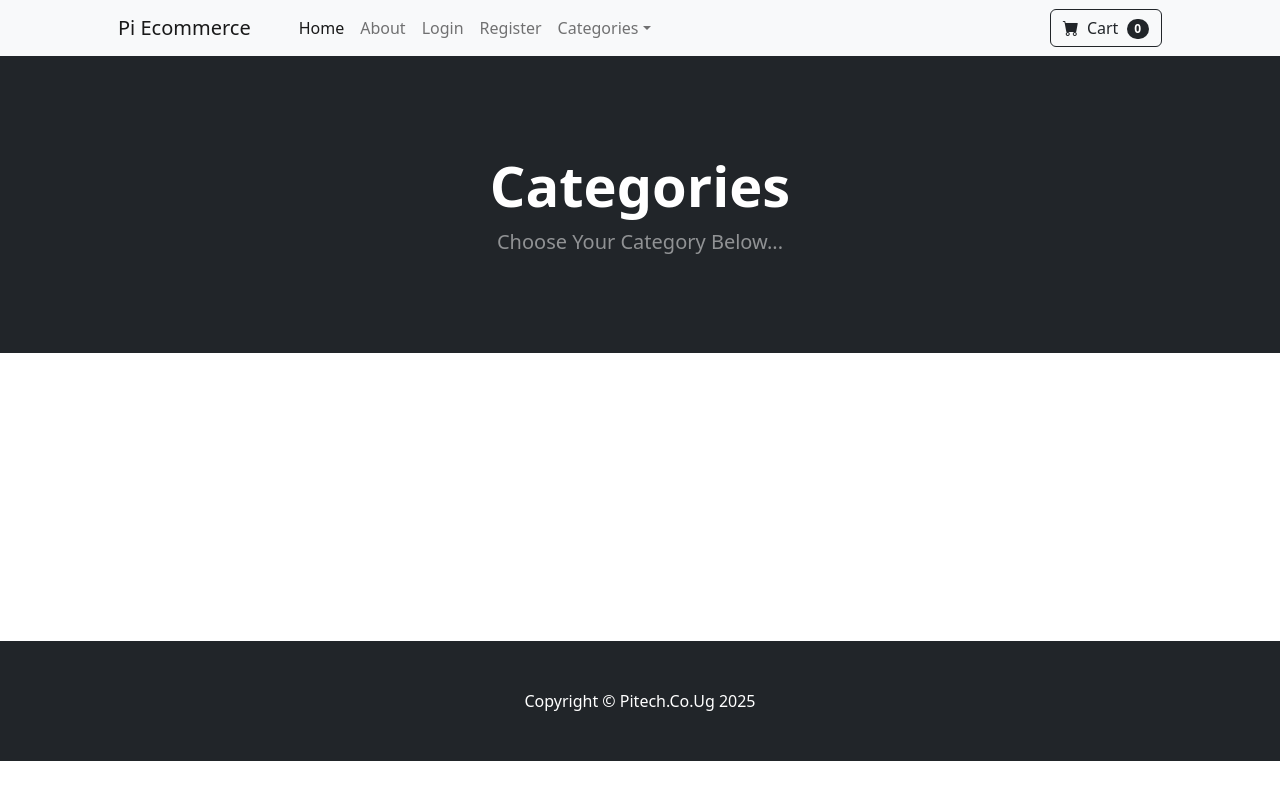
After one commit to nkyomuhendo/django-ecom-store, a Django app: a page that uses store/templates/navbar.html in a window 1280 px wide. The commit adds this page. Run offline with Django 5.2, Linux system fonts and the light colour scheme; data that the repository does not hold is empty; some libraries are stand-ins or nearby versions.

Commit message:
Added Categories Directory and summary page with links

```diff
--- a/store/templates/about.html
+++ b/store/templates/about.html
@@ -1,6 +1,4 @@
 {% extends 'base.html' %}
-
-{% load static %}
 
 {% block content %}
 
--- a/store/templates/category.html
+++ b/store/templates/category.html
@@ -1,7 +1,4 @@
 {% extends 'base.html' %}
-
-
-{% load static %}
 
 {% block content %}
         <!-- Header-->
--- /dev/null
+++ b/store/templates/category_summary.html
@@ -0,0 +1,32 @@
+{% extends 'base.html' %}
+
+{% block content %}
+
+ <!-- Header-->
+        <header class="bg-dark py-5">
+            <div class="container px-4 px-lg-5 my-5">
+                <div class="text-center text-white">
+                    <h1 class="display-4 fw-bolder">Categories</h1>
+                    <p class="lead fw-normal text-white-50 mb-0">Choose Your Category Below...</p>
+                </div>
+            </div>
+
+        </header>
+        <div class="container">
+                <div class="row">
+                    <center>
+                        <div class="col-8">
+                    <br/><br/>
+                    <!--{{categories}}-->
+                {% for category in categories %}
+                            <h3><a href="{% url 'category' category %}">{{ category }}</a></h3>
+                {% endfor %}
+
+<br/><br/><br/><br/><br/><br/><br/><br/><br/><br/>
+                        </div>
+                    </center>
+
+                </div>
+        </div>
+
+{% endblock content %}
--- a/store/templates/home.html
+++ b/store/templates/home.html
@@ -1,7 +1,4 @@
 {% extends 'base.html' %}
-
-
-{% load static %}
 
 {% block content %}
         <!-- Header-->
--- a/store/templates/login.html
+++ b/store/templates/login.html
@@ -1,6 +1,4 @@
 {% extends 'base.html' %}
-
-{% load static %}
 
 {% block content %}
 
--- a/store/templates/navbar.html
+++ b/store/templates/navbar.html
@@ -21,7 +21,7 @@
                         <li class="nav-item dropdown">
                             <a class="nav-link dropdown-toggle" id="navbarDropdown" href="#" role="button" data-bs-toggle="dropdown" aria-expanded="false">Categories</a>
                             <ul class="dropdown-menu" aria-labelledby="navbarDropdown">
-                                <li><a class="dropdown-item" href="{% url 'home' %}">All Products</a></li>
+                                <li><a class="dropdown-item" href="{% url 'category_summary' %}">All Products</a></li>
                                 <li><hr class="dropdown-divider" /></li>
                                 <li><a class="dropdown-item" href="{% url 'category' 'Programming-Books' %}">Programming Books</a></li>
                                 <li><a class="dropdown-item" href="{% url 'category' 'Marketing-Books' %}">Marketing Books</a></li>
--- a/store/templates/register.html
+++ b/store/templates/register.html
@@ -1,6 +1,4 @@
 {% extends 'base.html' %}
-
-{% load static %}
 
 {% block content %}
 
--- a/store/urls.py
+++ b/store/urls.py
@@ -9,4 +9,5 @@ urlpatterns = [
    path('register/', views.register_user, name='register'),
    path('product/<int:pk>', views.product, name='product'),
    path('category/<str:foo>', views.category, name='category'),
+   path('category_summary/>', views.category_summary, name='category_summary'),
 ]
--- a/store/views.py
+++ b/store/views.py
@@ -8,8 +8,10 @@ from .forms import SignUpForm
 from django import forms
 
 
+def category_summary(request):
+    categories = Category.objects.all()
+    return render(request, 'category_summary.html', {'categories': categories})
 
-# Create your views here.
 
 def category(request, foo):
     # Replace Hyphens with Spaces
```
